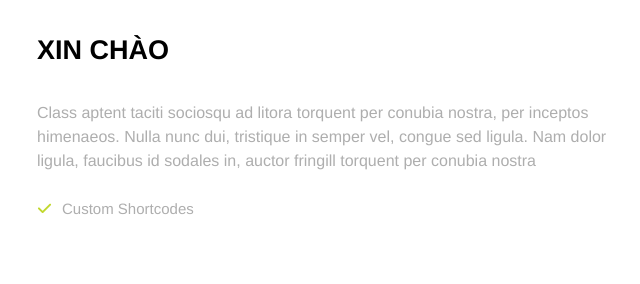
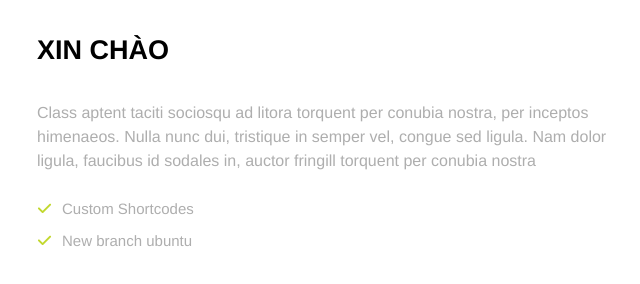
Before and after one commit to khoa083/ontap, a plain HTML site: page index.html in a window 1280 px wide. Shown: the whole page, without its empty margins (219-859 px from the left). Drawn offline with Linux system fonts and the light colour scheme.

Commit message:
Ubuntu new branch

```diff
--- a/index.html
+++ b/index.html
@@ -17,7 +17,7 @@
             faucibus id sodales in, auctor fringill torquent per conubia nostra</p>
         <ul class="box__list">
             <li><i class="fa-solid fa-check"></i>Custom Shortcodes</li>
-
+            <li><i class="fa-solid fa-check"></i>New branch ubuntu</li>
         </ul>
     </div>
 </body>
```
